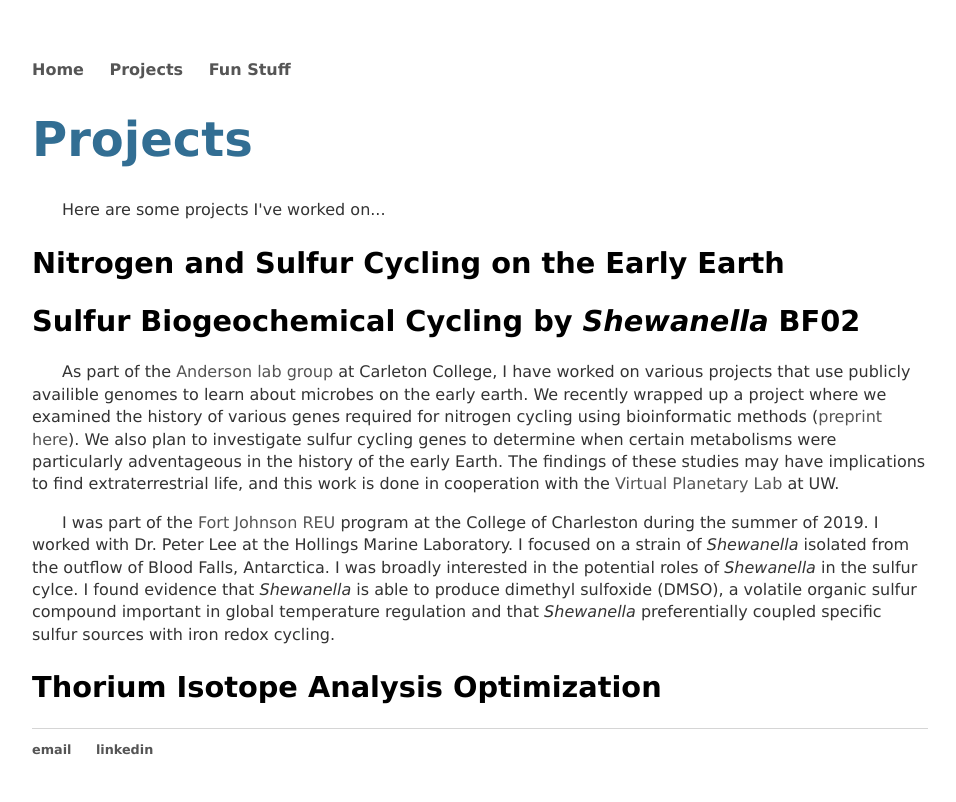
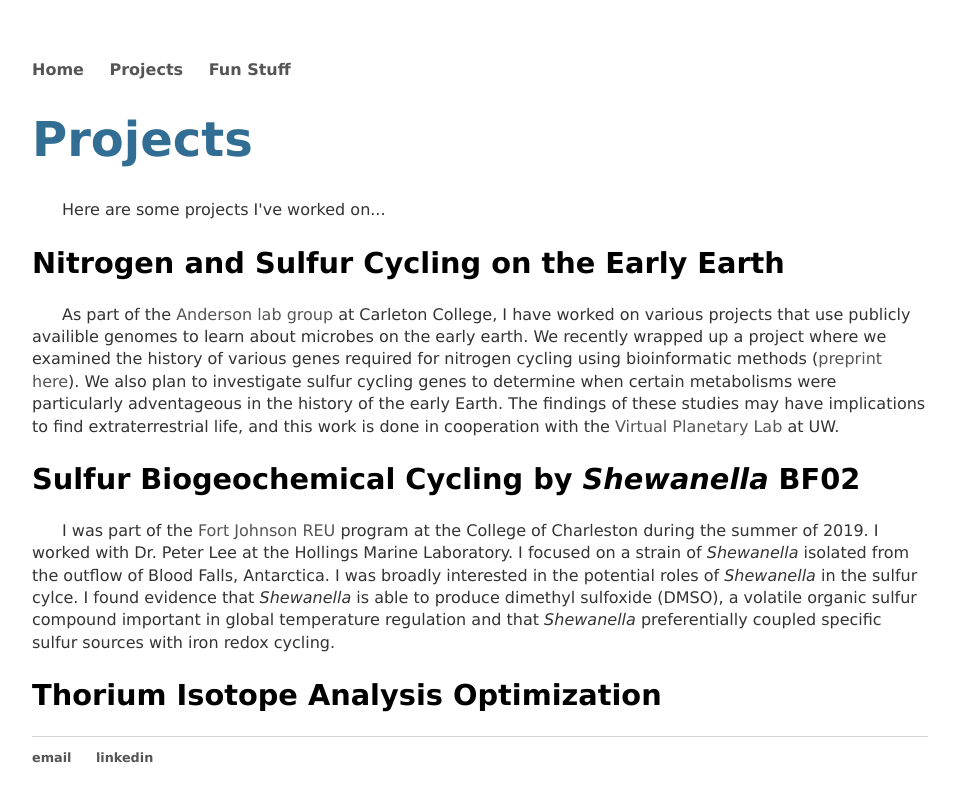
Before and after one commit to kcmateos/kcmateos.github.io, a Jekyll site: the page projects/index.html, which Jekyll copies as it is, in a window 1280 px wide. Shown: the top 802 px of the page, without its empty margins (160-1116 px from the left). Built offline with Jekyll 4.4.1, drawn with Linux system fonts in a browser that asks for light colours; part of the change alters nothing that is shown.

```diff
--- a/projects/index.html
+++ b/projects/index.html
@@ -27,8 +27,8 @@
         		<h1>Projects</h1>
 				<p>Here are some projects I've worked on...</p>
         <h2> Nitrogen and Sulfur Cycling on the Early Earth</h2>
+			<p>As part of the <a href="https://apps.carleton.edu/people/randerson/">Anderson lab group</a> at Carleton College, I have worked on various projects that use publicly availible genomes to learn about microbes on the early earth. We recently wrapped up a project where we examined the history of various genes required for nitrogen cycling using bioinformatic methods (<a href = "https://www.biorxiv.org/content/10.1101/2020.05.01.064543v1">preprint here</a>). We also plan to investigate sulfur cycling genes to determine when certain metabolisms were particularly adventageous in the history of the early Earth. The findings of these studies may have implications to find extraterrestrial life, and this work is done in cooperation with the <a href= "https://depts.washington.edu/naivpl/content/welcome-virtual-planetary-laboratory">Virtual Planetary Lab </a> at UW. </p>
 			<h2> Sulfur Biogeochemical Cycling by <i>Shewanella</i> BF02</h2>
-			<p>As part of the <a href="https://apps.carleton.edu/people/randerson/">Anderson lab group</a> at Carleton College, I have worked on various projects that use publicly availible genomes to learn about microbes on the early earth. We recently wrapped up a project where we examined the history of various genes required for nitrogen cycling using bioinformatic methods (<a href = "https://www.biorxiv.org/content/10.1101/2020.05.01.064543v1">preprint here</a>). We also plan to investigate sulfur cycling genes to determine when certain metabolisms were particularly adventageous in the history of the early Earth. The findings of these studies may have implications to find extraterrestrial life, and this work is done in cooperation with the <a href= "https://depts.washington.edu/naivpl/content/welcome-virtual-planetary-laboratory">Virtual Planetary Lab </a> at UW. </p>
 			<!--<img src="/assets/Shewlab.JPG" align=”right” width="200"/>-->
 			<p> I was part of the <a href="http://reu.cofc.edu/">Fort Johnson REU</a> program at the College of Charleston during the summer of 2019. I worked with Dr. Peter Lee at the Hollings Marine Laboratory. I focused on a strain of <i>Shewanella</i> isolated from the outflow of Blood Falls, Antarctica. I was broadly interested in the potential roles of <i>Shewanella</i> in the sulfur cylce. I found evidence that <i>Shewanella</i> is able to produce dimethyl sulfoxide (DMSO), a volatile organic sulfur compound important in global temperature regulation and that <i>Shewanella</i> preferentially coupled specific sulfur sources with iron redox cycling. </p>
         <h2> Thorium Isotope Analysis Optimization</h2>
```
